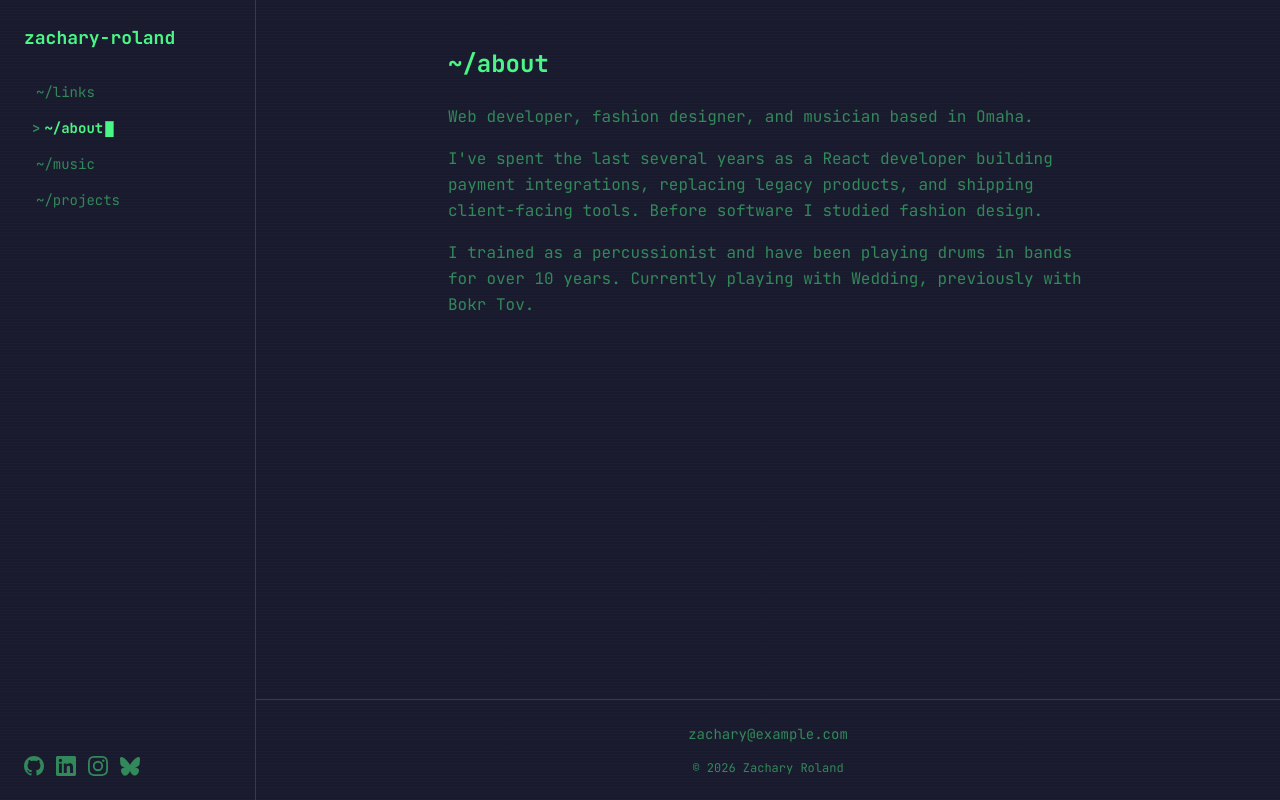
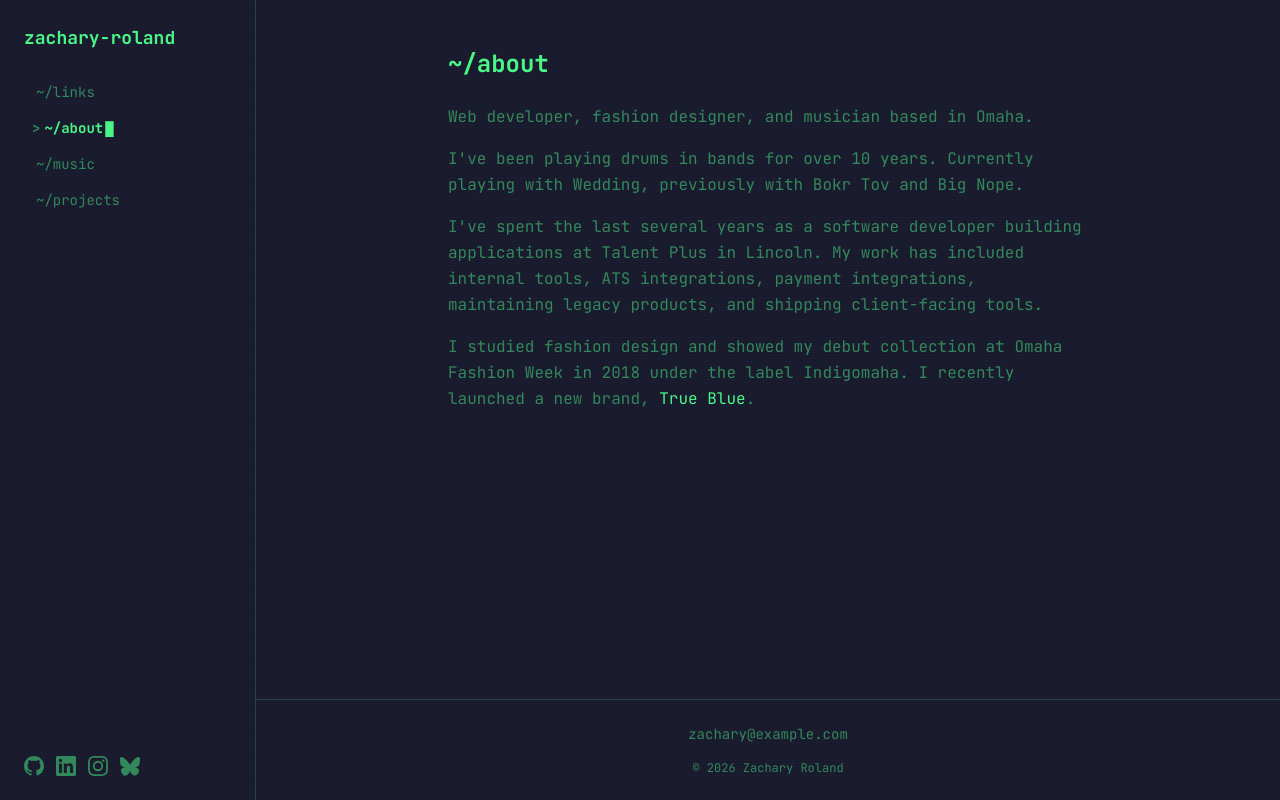
Before and after one commit to Zachary-Roland/link-in-bio, a React (Vite) app: page /about in a window 1280 px wide. Built offline with nearby package versions, Linux system fonts and the light colour scheme; no server answers.

Commit message:
update About: reorder sections, add True Blue brand link

```diff
--- a/src/pages/About.tsx
+++ b/src/pages/About.tsx
@@ -8,14 +8,28 @@ export default function About() {
           Web developer, fashion designer, and musician based in Omaha.
         </p>
         <p>
-          I've spent the last several years as a React developer building
-          payment integrations, replacing legacy products, and shipping
-          client-facing tools. Before software I studied fashion design.
+          I've been playing drums in bands for over 10 years. Currently
+          playing with Wedding, previously with Bokr Tov and Big Nope.
         </p>
         <p>
-          I trained as a percussionist and have been playing drums in bands
-          for over 10 years. Currently playing with Wedding, previously with
-          Bokr Tov.
+          I've spent the last several years as a software developer building
+          applications at Talent Plus in Lincoln. My work has included
+          internal tools, ATS integrations, payment integrations, maintaining
+          legacy products, and shipping client-facing tools.
+        </p>
+        <p>
+          I studied fashion design and showed my debut collection at Omaha
+          Fashion Week in 2018 under the label Indigomaha. I recently
+          launched a new brand,{" "}
+          <a
+            href="https://itstrueblue.com"
+            target="_blank"
+            rel="noopener noreferrer"
+            className="text-terminal-green hover:underline"
+          >
+            True Blue
+          </a>
+          .
         </p>
       </div>
     </div>
```
